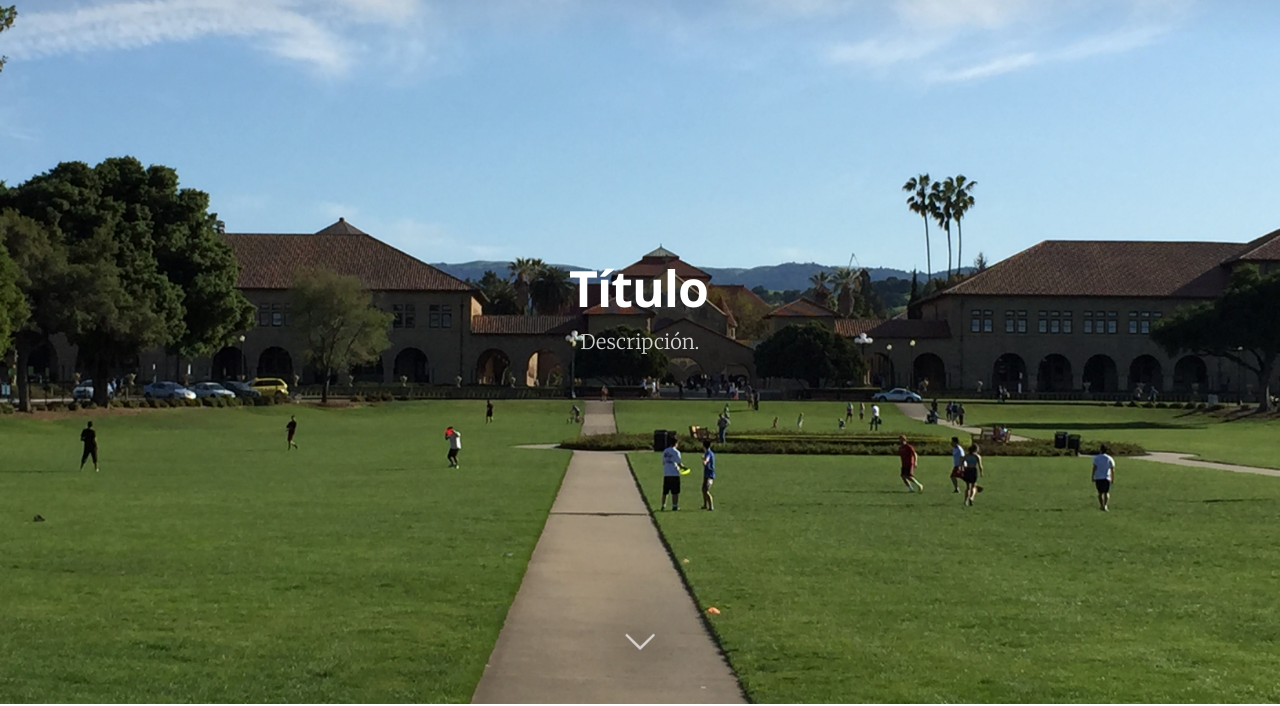
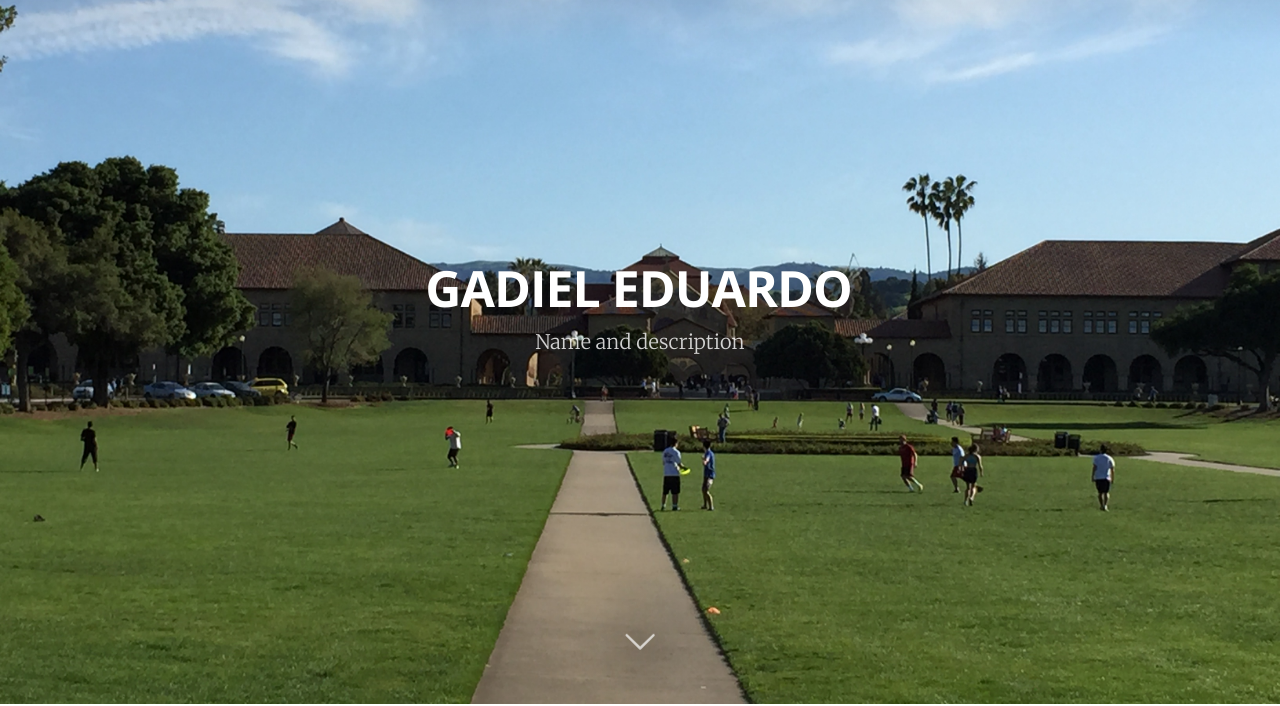
Before and after one commit to massocial/example-blog, a plain HTML site: page index.html in a window 1280 px wide. Shown: the part 96-802 px from the top of the page. Drawn offline with nearby package versions, Linux system fonts and the light colour scheme.

Commit message:
Edition title

```diff
--- a/index.html
+++ b/index.html
@@ -75,8 +75,8 @@
             </nav>
             <div class="vertical">
                 <div class="main-header-content inner">
-                    <h1 class="page-title">Título</h1>
-                    <h2 class="page-description">Descripción.</h2>
+                    <h1 class="page-title">GADIEL EDUARDO</h1>
+                    <h2 class="page-description">Name and description</h2>
                 </div>
             </div>
             <a class="scroll-down icon-arrow-left" href="index.html#content" data-offset="-45"><span class="hidden">Scroll Down</span></a>
@@ -85,7 +85,7 @@
         <main id="content" class="content" role="main">
             <div class="extra-pagination inner">
                 <nav class="pagination" role="navigation">
-                    <span class="page-number">Page 1 of 1</span>
+                    <span class="page-number">P 1 of 1</span>
                 </nav>
             </div>
 
```
